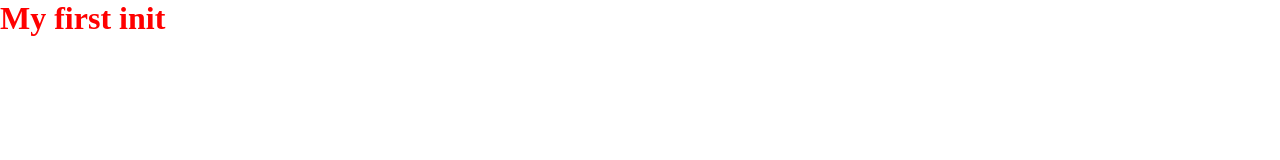
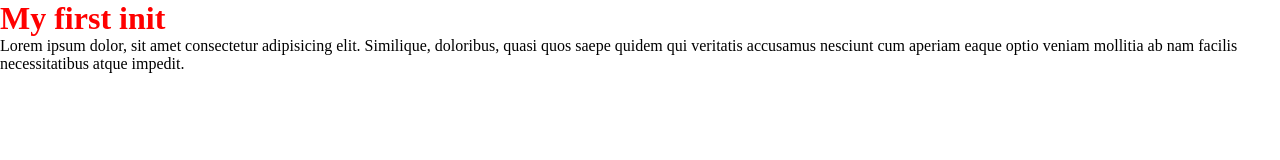
Before and after one commit to DHADUKHARSHIL01/git-learning, a plain HTML site: page index.html in a window 1280 px wide. Drawn offline with Linux system fonts and the light colour scheme.

Commit message:
added some para

```diff
--- a/index.html
+++ b/index.html
@@ -9,5 +9,8 @@
 </head>
 <body>
     <h1>My first init</h1>
+    <p>
+        Lorem ipsum dolor, sit amet consectetur adipisicing elit. Similique, doloribus, quasi quos saepe quidem qui veritatis accusamus nesciunt cum aperiam eaque optio veniam mollitia ab nam facilis necessitatibus atque impedit.
+    </p>
 </body>
 </html>
```
